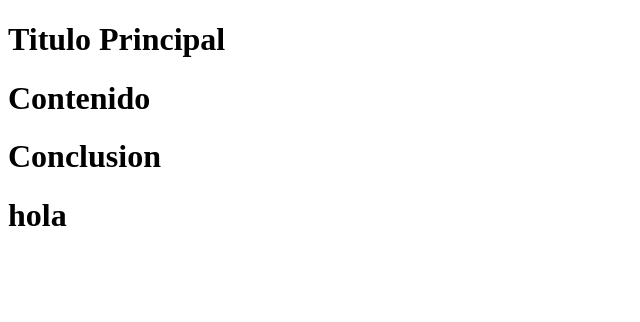
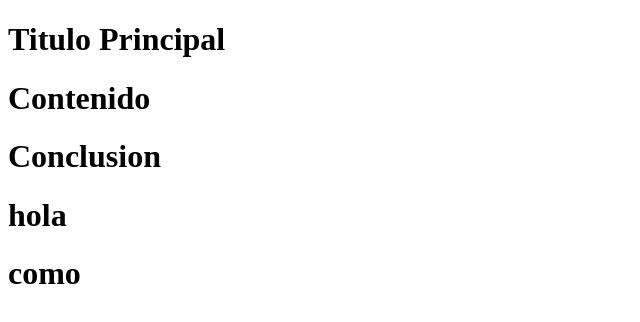
Before and after one commit to camiloruiz06-jpg/PAGINA_Git_Jueves_2025_2, a plain HTML site: page index.html in a window 1280 px wide. Shown: the whole page, without its empty margins (0-640 px from the left). Drawn offline with Linux system fonts and the light colour scheme.

Commit message:
quinto commit

```diff
--- a/index.html
+++ b/index.html
@@ -10,5 +10,6 @@
     <h1>Contenido</h1>
     <h1>Conclusion</h1>
     <h1>hola</h1>
+    <h1>como</h1>
 </body>
 </html>
```
